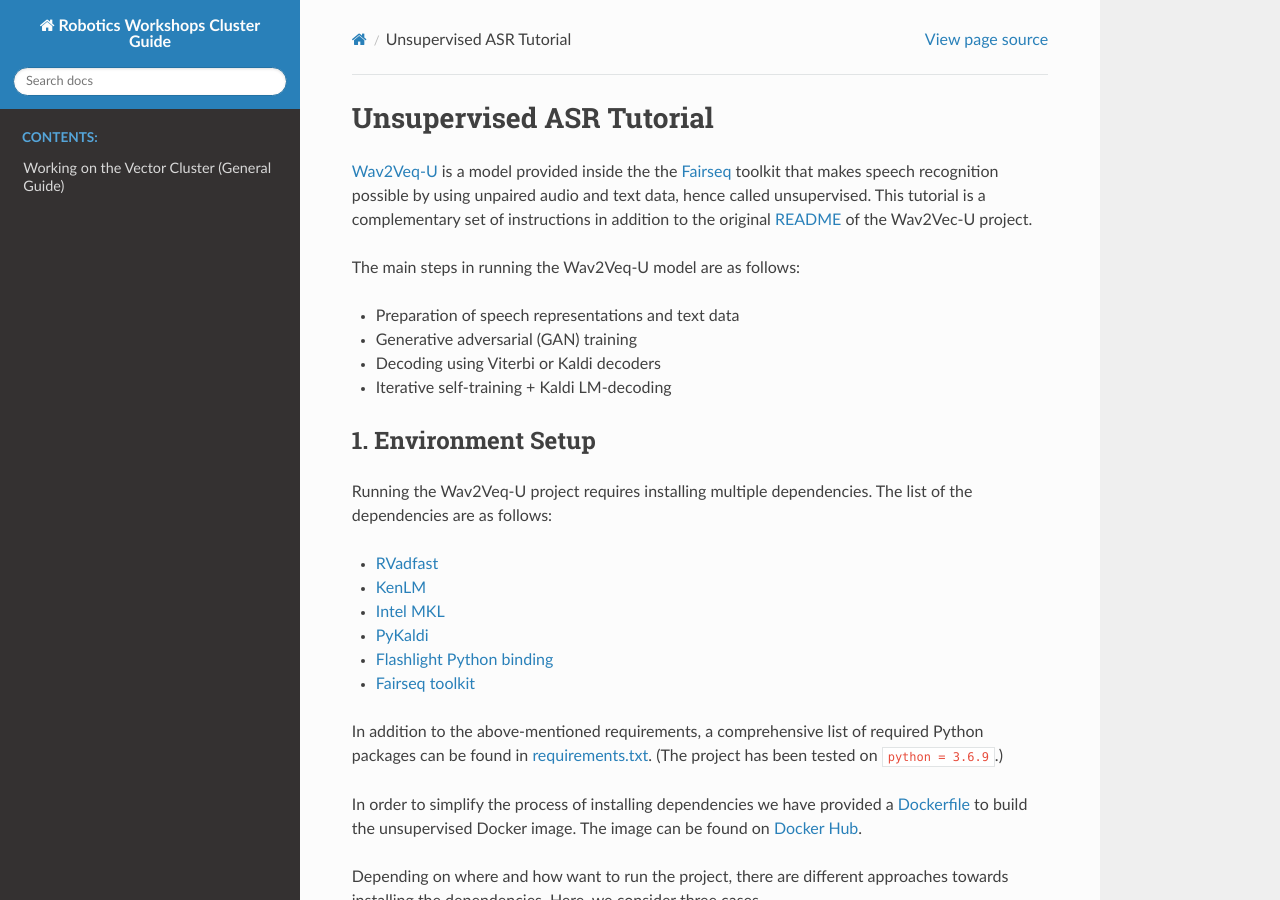
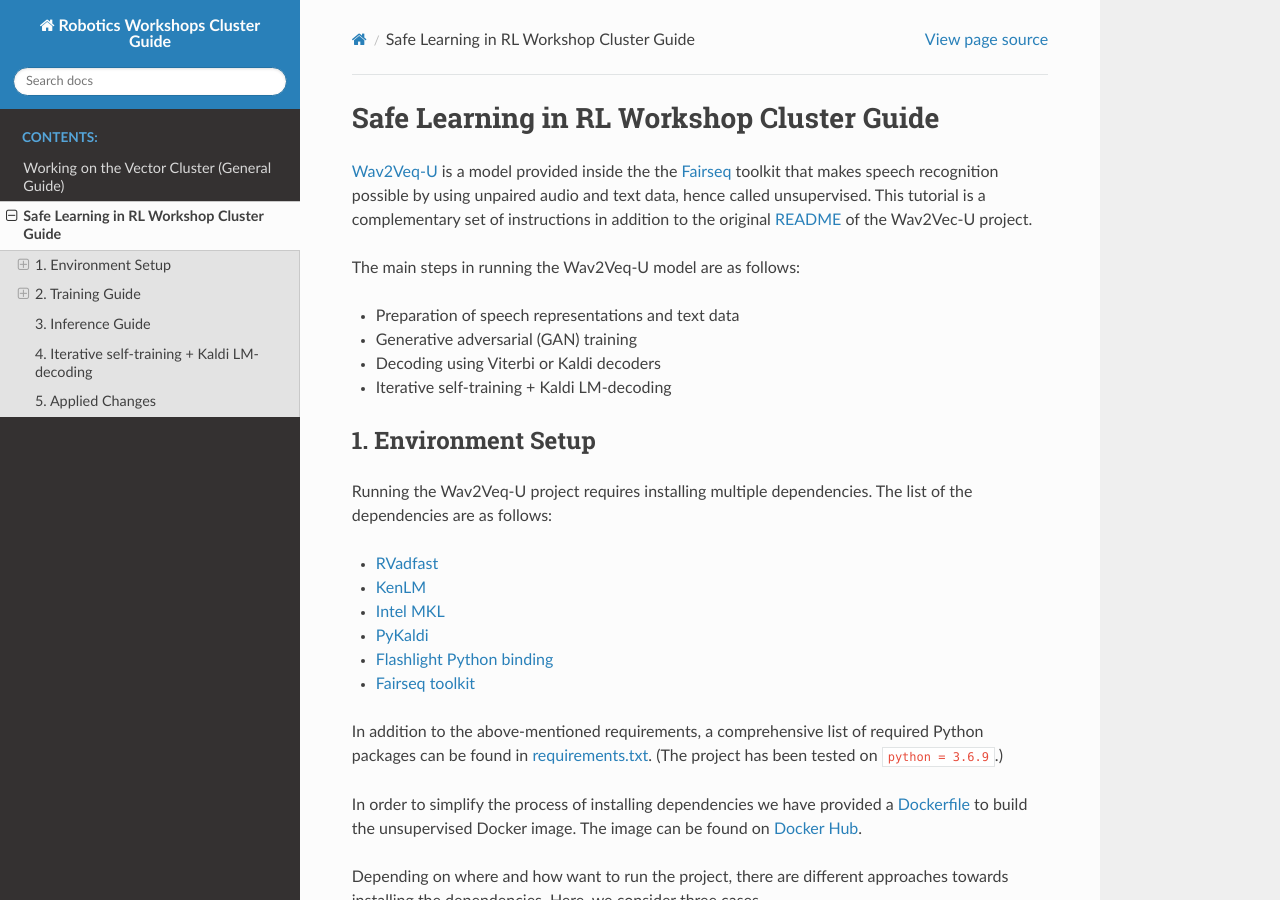
Before and after one commit to catgloss/robotics_workshops, a Sphinx documentation site: the page built from docs/source/safe_learning_in_rl_workshop.rst, in a window 1280 px wide and 900 px high. Built offline with Sphinx 7.4.7 and the Read the Docs theme 2.0.0, drawn with Linux system fonts in a browser that asks for light colours; pages that are not in the unit, such as notebooks, are missing from menus.

Commit message:
Update and rename unsupervised_asr.rst to safe_learning_in_rl_workshop.rst

```diff
--- a/docs/source/unsupervised_asr.rst
+++ b/docs/source/safe_learning_in_rl_workshop.rst
@@ -1,4 +1,4 @@
-Unsupervised ASR Tutorial
+Safe Learning in RL Workshop Cluster Guide
 =================================
 `Wav2Veq-U <https://github.com/pytorch/fairseq/tree/main/examples/wav2vec/unsupervised>`__
 is a model provided inside the the `Fairseq <https://github.com/pytorch/fairseq>`__ toolkit
```
